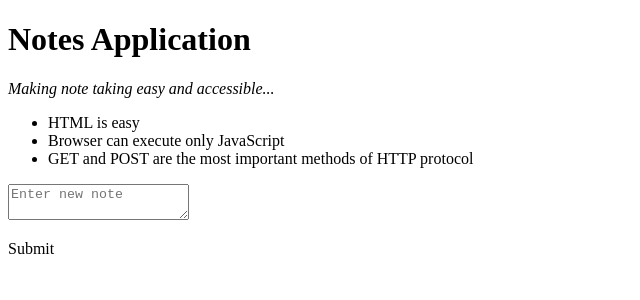
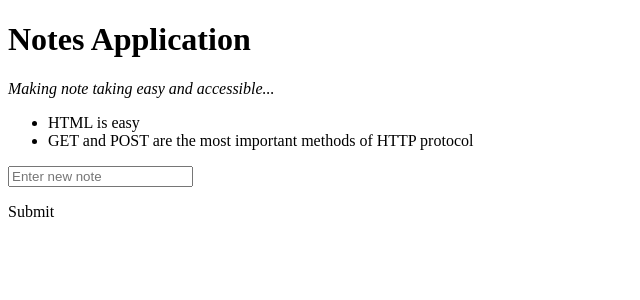
Before and after one commit to codetipster/notesapp, a React (Create React App) app: page / in a window 1280 px wide. Shown: the top 300 px of the page, without its empty margins (0-640 px from the left). Built offline with nearby package versions, Linux system fonts and the light colour scheme.

Commit message:
add toggle functionality for notes display

```diff
--- a/src/App.js
+++ b/src/App.js
@@ -4,10 +4,16 @@ import { useState } from 'react';
 function App(props) {
   const [newNote, setNewNote] = useState('');
   const [notesRepo, setNotesRepo] = useState(props.notes);
+  const [display, displayAll] = useState(false);
 
   const handleNoteChange = (event) => {
     setNewNote(event.target.value);
   };
+
+  //Toggle functionality for notes display
+  const notesToShow = display
+    ? notesRepo
+    : notesRepo.filter((note) => note.important === true);
 
   const addNote = (event) => {
     event.preventDefault();
@@ -29,13 +35,13 @@ function App(props) {
         <i>Making note taking easy and accessible...</i>
       </p>
       <ul>
-        {props.notes.map((note) => (
+        {notesToShow.map((note) => (
           <Notes key={note.id} note={note.content} />
         ))}
       </ul>
 
       <form onSubmit={addNote}>
-        <textarea
+        <input
           value={newNote}
           onChange={handleNoteChange}
           placeholder="Enter new note"
```
